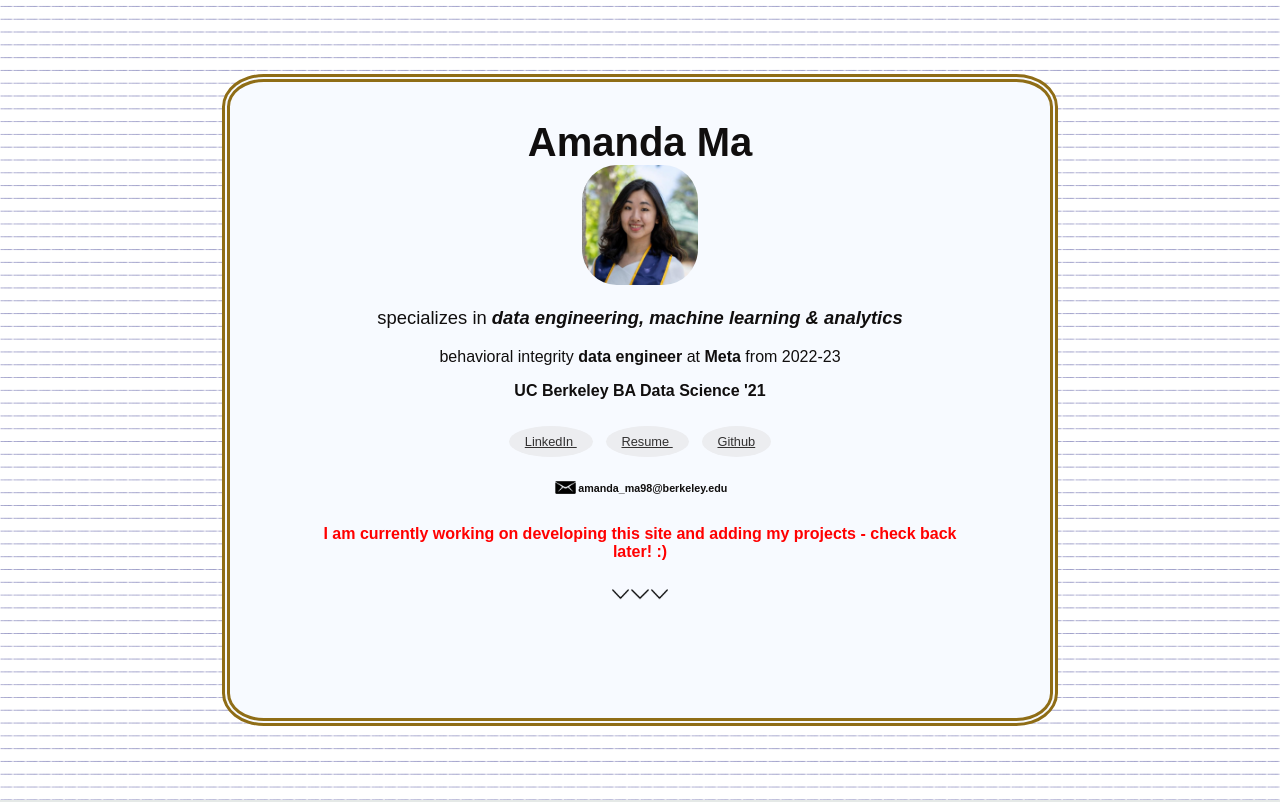
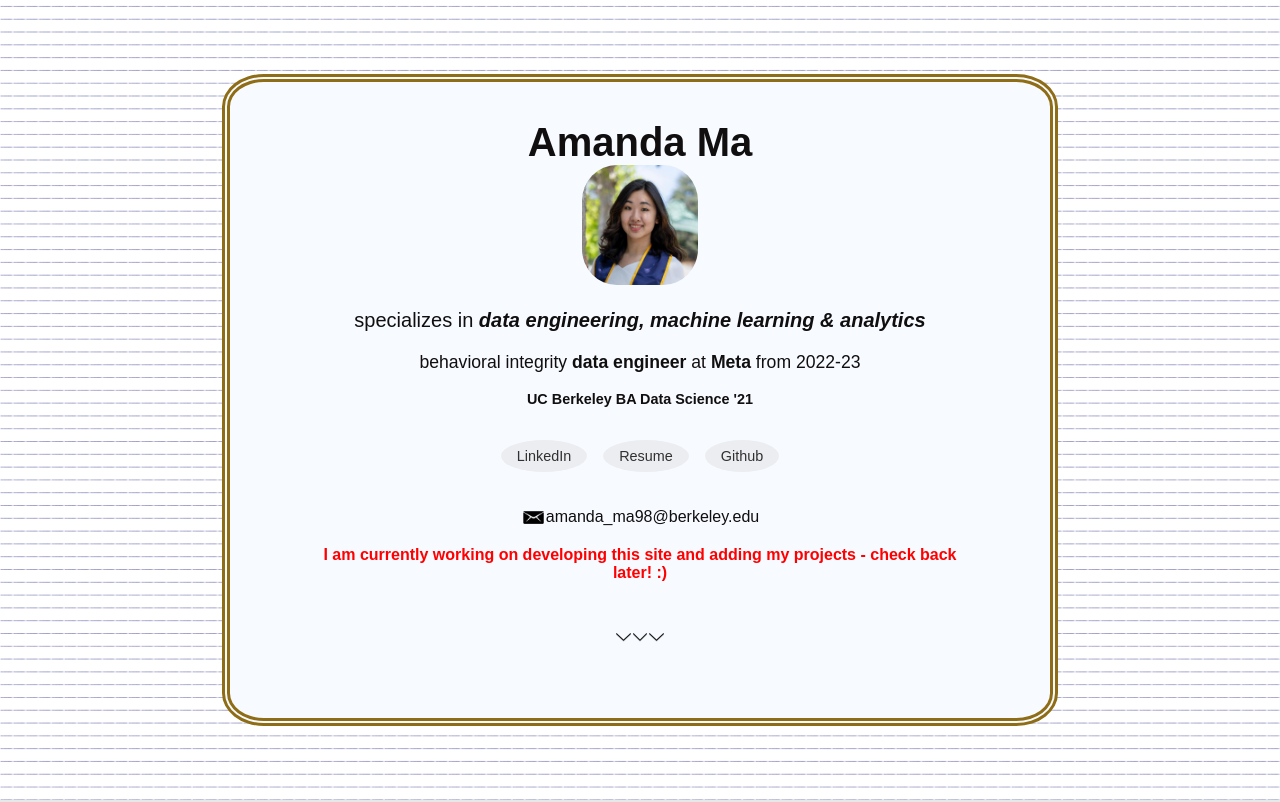
Before and after one commit to mandiema/mandiema.github.io, a React (Create React App) app: page / in a window 1280 px wide. Shown: the top 802 px of the page. Built offline with nearby package versions, Linux system fonts and the light colour scheme.

Commit message:
intro section code reorg.

```diff
--- a/src/App.css
+++ b/src/App.css
@@ -1,22 +1,6 @@
 .App {
   text-align: center;
   color: rgb(16, 14, 14);
-}
-
-h6 {
-  display: flex;
-  flex-direction:row;
-  align-items: center;
-  justify-content: center;
-}
-
-a {
-  padding: 1vh 2vh;
-  margin: 1%;
-  background-color: rgb(236, 237, 240);
-  border-radius: 50%;
-  color: rgb(50, 49, 49);
-  font-size: 80%;
 }
 
 .ProjectGrid {
@@ -36,10 +20,6 @@ a {
   color: #61dafb;
 } */
 
-#note {
-  color:red;
-}
-
 .Footer {
   background-color: rgb(41, 47, 60);
   height: 5vh;
--- a/src/components/Intro/Intro.css
+++ b/src/components/Intro/Intro.css
@@ -32,11 +32,53 @@
 }
 
 #specialty {
-    font-size: 2.3vh;
+    font-size: 2.5vh;
+}
+
+#job-title {
+    font-size: 2.2vh;
 }
 
 #school {
-    margin-bottom: 5%;
+    font-size: 1.8vh;
+}
+
+#email {
+    display: flex;
+    flex-direction:row;
+    align-items: center;
+    justify-content: center;
+}
+
+#links {
+    padding: 1vh 3vh;
+    margin: 4vh;
+}
+
+#links a {
+    margin: 1vh;
+    padding: 1vh 2vh;
+    background-color: rgb(236, 237, 240);
+    border-radius: 50%;
+    color: rgb(50, 49, 49);
+    font-size: 1.8vh;
+    text-decoration: none;
+}
+
+#links a:hover {
+    text-decoration: underline;
+}
+
+#email {
+    margin: 1vh;
+}
+
+#note {
+    color:red;
+  }
+
+#scroll-arrow {
+    margin: 5vh;
 }
 
 @media (prefers-reduced-motion: no-preference) {
--- a/src/components/Intro/Intro.js
+++ b/src/components/Intro/Intro.js
@@ -10,29 +10,32 @@ export default function Intro() {
             <h1 id="name">Amanda Ma</h1>
             <img src={headshot} id="headshot" alt="logo" />
             <p id="specialty">
-            specializes in <b><i>data engineering, machine learning & analytics</i></b>
+                specializes in <b><i>data engineering, machine learning & analytics</i></b>
             </p>
             <p id="job-title">
-            behavioral integrity <b>data engineer</b> at <b>Meta</b> from 2022-23
+                behavioral integrity <b>data engineer</b> at <b>Meta</b> from 2022-23
             </p>
             <p id="school">
-            <b>UC Berkeley BA Data Science '21</b>
+                <b>UC Berkeley BA Data Science '21</b>
             </p>
-            <a href="https://www.linkedin.com/in/mandiema/" target="_blank">LinkedIn </a>
-            <a href="https://drive.google.com/file/d/1iXgByv0DVqTEMb96nAEs0XgvF4reslfm/view?usp=sharing" target="_blank">Resume </a>
-            <a href="https://github.com/mandiema" target="_blank">Github</a>
-            <h6>
-                <img src={email} width="4%"/> amanda_ma98@berkeley.edu
-            </h6>
+            <div id="links">
+                <a href="https://www.linkedin.com/in/mandiema/" target="_blank">LinkedIn</a>
+                <a href="https://drive.google.com/file/d/1iXgByv0DVqTEMb96nAEs0XgvF4reslfm/view?usp=sharing" target="_blank">Resume</a>
+                <a href="https://github.com/mandiema" target="_blank">Github</a>
+            </div>
+            <div id="email">
+                <img src={email} width="4%"/>
+                amanda_ma98@berkeley.edu
+            </div>
             <p id="note">
                 <b>I am currently working on developing this site and adding
                 my projects - check back later! :)</b>
             </p>
-            <section id="scroll-arrow">
+            <div id="scroll-arrow">
                 <img src={arrow} width="3%"></img>
                 <img src={arrow} width="3%"></img>
                 <img src={arrow} width="3%"></img>
-            </section>
+            </div>
       </div>
     )
 }
```
Lines whose indentation alone changed are shown as unchanged.
